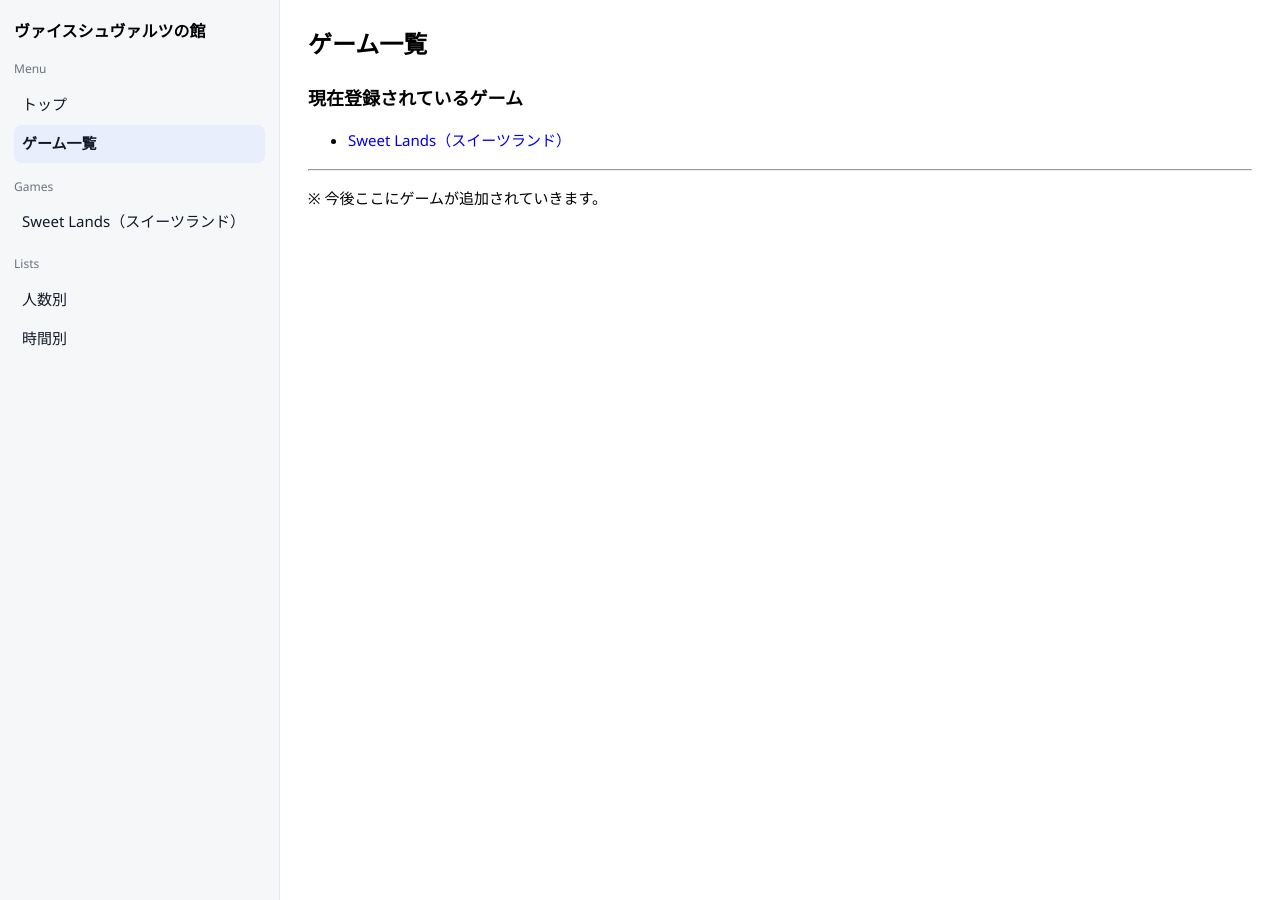
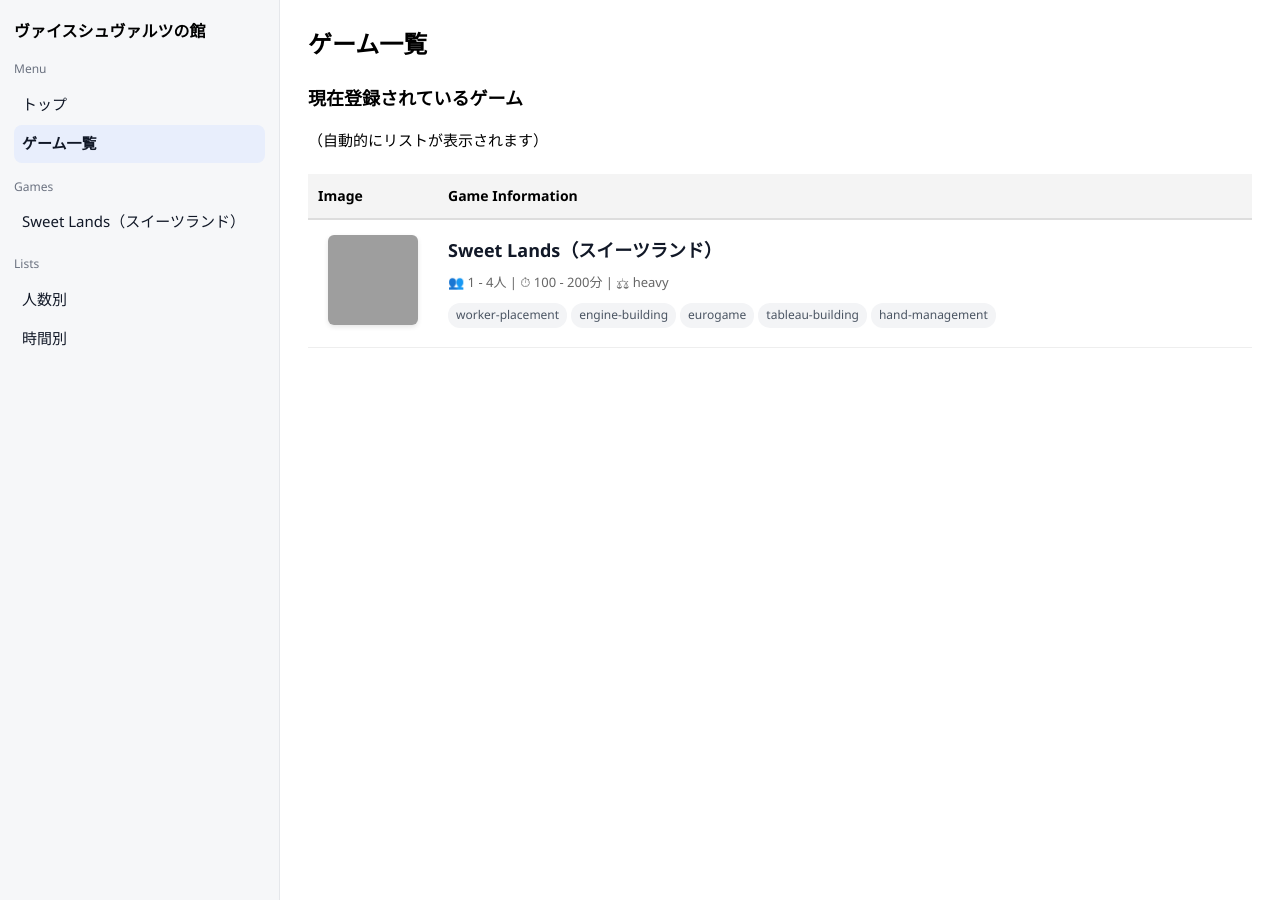
Before and after one commit to weiss-schwarz-house/weiss-schwarz-house, a Jekyll site: the page built from games/index.md, in a window 1280 px wide. Built offline with Jekyll 4.4.1, drawn with Linux system fonts in a browser that asks for light colours; grey boxes are pictures that could not be loaded.

Commit message:
#9  ゲーム一覧の大幅改修

```diff
--- a/_layouts/default.html
+++ b/_layouts/default.html
@@ -146,6 +146,73 @@
           max-width: none;
         }
       }
+
+      /* ===== 詳細ページ用サムネイル ===== */
+      .thumb-wrap {
+        margin-bottom: 24px;
+      }
+      .thumb {
+        max-width: 100%;
+        height: auto;
+        border-radius: 8px;
+        box-shadow: 0 4px 12px rgba(0, 0, 0, 0.1);
+      }
+
+      /* ===== ゲーム一覧リスト（BGG風） ===== */
+      .game-table {
+        width: 100%;
+        border-collapse: collapse;
+        margin-top: 20px;
+      }
+      .game-table th {
+        text-align: left;
+        background: #f4f4f4;
+        padding: 10px;
+        border-bottom: 2px solid #ddd;
+        font-size: 14px;
+      }
+      .game-table td {
+        border-bottom: 1px solid #eee;
+        padding: 15px 10px;
+        vertical-align: top;
+      }
+
+      /* 一覧用の小さな画像 */
+      .game-table-img {
+        width: 110px;
+        text-align: center;
+      }
+      .game-table-img img {
+        width: 90px;
+        height: 90px;
+        object-fit: cover; /* 正方形にトリミング */
+        border-radius: 6px;
+        box-shadow: 0 2px 5px rgba(0, 0, 0, 0.1);
+      }
+
+      .game-table-info h3 {
+        margin: 0 0 6px 0;
+        font-size: 18px;
+      }
+      .game-table-info h3 a {
+        color: #111827;
+        font-weight: 700;
+      }
+      .game-table-meta {
+        font-size: 13px;
+        color: #666;
+        margin-bottom: 8px;
+      }
+      .game-tag {
+        display: inline-block;
+        font-size: 12px;
+        background: #f3f4f6;
+        padding: 2px 8px;
+        border-radius: 12px;
+        margin-right: 4px;
+        color: #4b5563;
+        margin-bottom: 4px;
+      }
     </style>
   </head>
 
--- /dev/null
+++ b/_layouts/game_list.html
@@ -0,0 +1,45 @@
+---
+layout: default
+---
+
+{{ content }}
+
+<table class="game-table">
+  <thead>
+    <tr>
+      <th class="game-table-img">Image</th>
+      <th>Game Information</th>
+    </tr>
+  </thead>
+  <tbody>
+    {% assign games = site.pages | where_exp: "item", "item.path contains
+    'games/'" | sort: "title" %} {% for game in games %} {% unless game.path
+    contains 'index.md' %}
+    <tr>
+      <td class="game-table-img">
+        {% if game.thumbnail_url %}
+        <a href="{{ game.url | relative_url }}">
+          <img src="{{ game.thumbnail_url }}" alt="{{ game.title }}" />
+        </a>
+        {% else %}
+        <span style="color: #ccc; font-size: 12px">No Image</span>
+        {% endif %}
+      </td>
+      <td class="game-table-info">
+        <h3><a href="{{ game.url | relative_url }}">{{ game.title }}</a></h3>
+        <div class="game-table-meta">
+          {% if game.players_min %}👥 {{ game.players_min }}{% if
+          game.players_max != game.players_min %} - {{ game.players_max }}{%
+          endif %}人{% endif %} {% if game.time_min %} | ⏱ {{ game.time_min }}{%
+          if game.time_max != game.time_min %} - {{ game.time_max }}{% endif
+          %}分{% endif %} {% if game.weight %} | ⚖ {{ game.weight }}{% endif %}
+        </div>
+        <div class="game-tags">
+          {% for tag in game.tags %}<span class="game-tag">{{ tag }}</span>{%
+          endfor %}
+        </div>
+      </td>
+    </tr>
+    {% endunless %} {% endfor %}
+  </tbody>
+</table>
--- a/games/index.md
+++ b/games/index.md
@@ -1,11 +1,6 @@
 ---
-layout: default
+layout: game_list
 title: ゲーム一覧
 ---
 ## 現在登録されているゲーム
-
-- [Sweet Lands（スイーツランド）](sweetlands.html)
-
----
-
-※ 今後ここにゲームが追加されていきます。
+（自動的にリストが表示されます）
```
